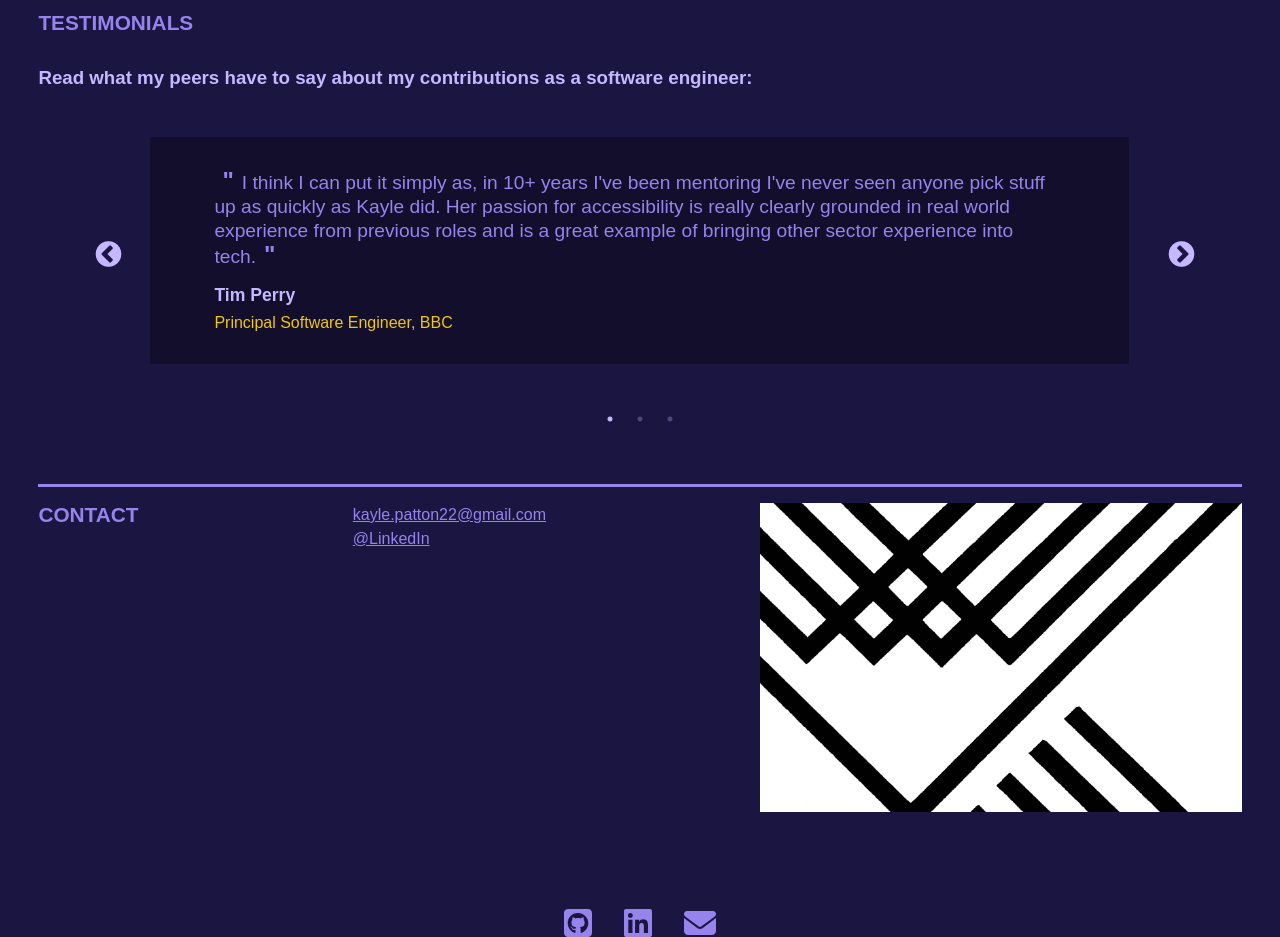
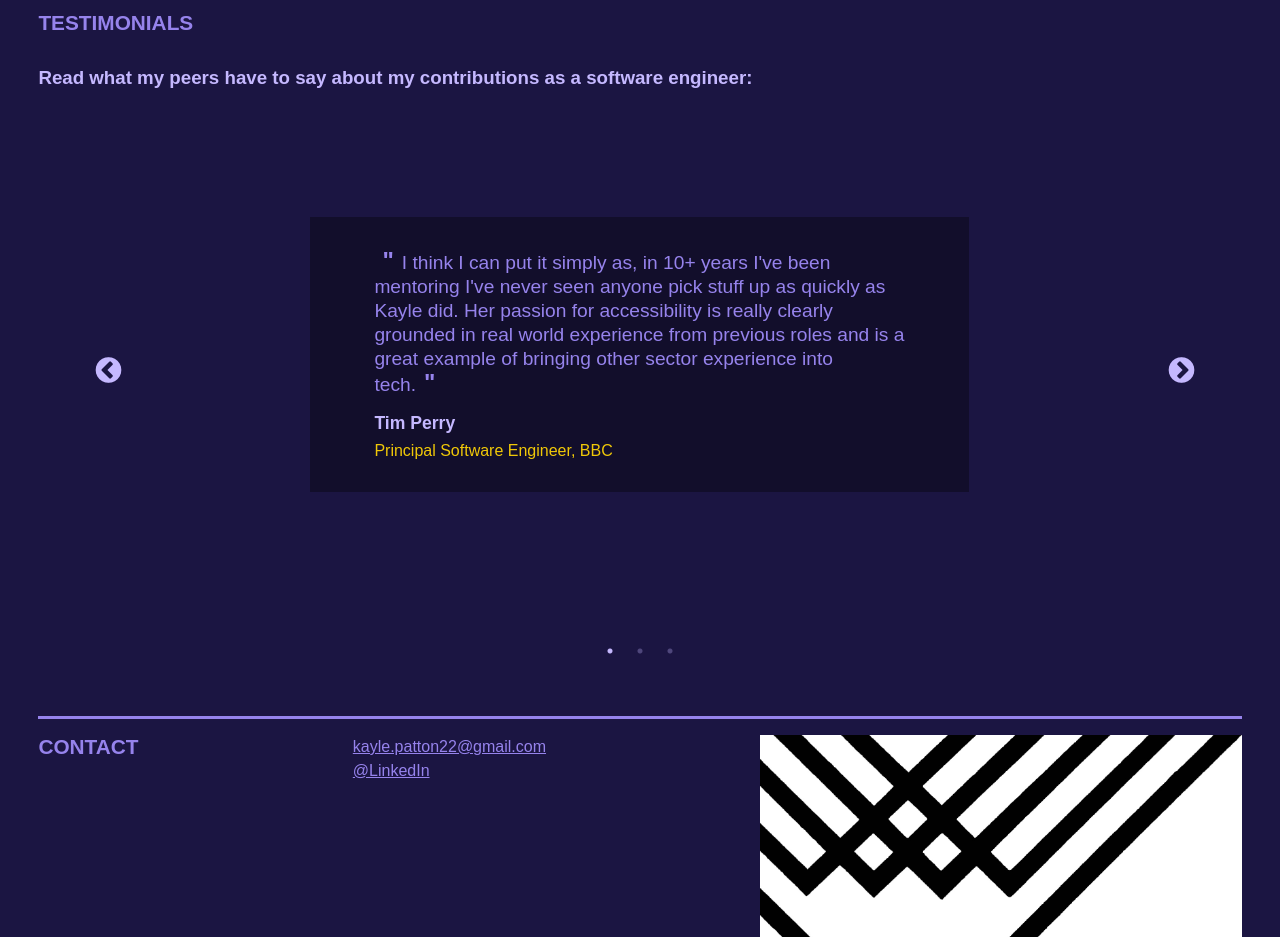
Before and after one commit to kayleriegerpatton/portfolio, a React app: page /portfolio/ in a window 1280 px wide. Shown: the part 2900-3837 px from the top of the page. Built offline with nearby package versions, Linux system fonts and the light colour scheme; a web font is replaced by a local one.

Commit message:
refactored carousel responsiveness

```diff
--- a/src/components/TestimonialCard/TestimonialCard.css
+++ b/src/components/TestimonialCard/TestimonialCard.css
@@ -1,6 +1,6 @@
 .testimonial-card {
 	margin: 1rem 2rem;
-	padding: 2rem 4rem;
+	padding: 1rem 2rem;
 	background-color: var(--dark-purple);
 }
 
@@ -27,3 +27,15 @@
 	color: var(--accent);
 	font-weight: 300;
 }
+
+@media (min-width: 576px) {
+	.testimonial-card {
+		padding: 2rem 4rem;
+	}
+}
+
+@media (min-width: 1024px) {
+	.testimonial-card {
+		margin: 6rem 12rem;
+	}
+}
--- a/src/components/TestimonialsSection/TestimonialsSection.css
+++ b/src/components/TestimonialsSection/TestimonialsSection.css
@@ -5,6 +5,18 @@
 }
 
 .testimonial-container {
-	padding: 2rem 5rem;
+	padding: 0.5rem 1rem;
 	margin-bottom: 3rem;
 }
+
+@media (min-width: 768px) {
+	.testimonial-container {
+		padding: 1rem 2rem;
+	}
+}
+
+@media (min-width: 1024px) {
+	.testimonial-container {
+		padding: 2rem 5rem;
+	}
+}
```
Also changed, not shown: src/images/project-visuals/personal-brand-board.png (added).
